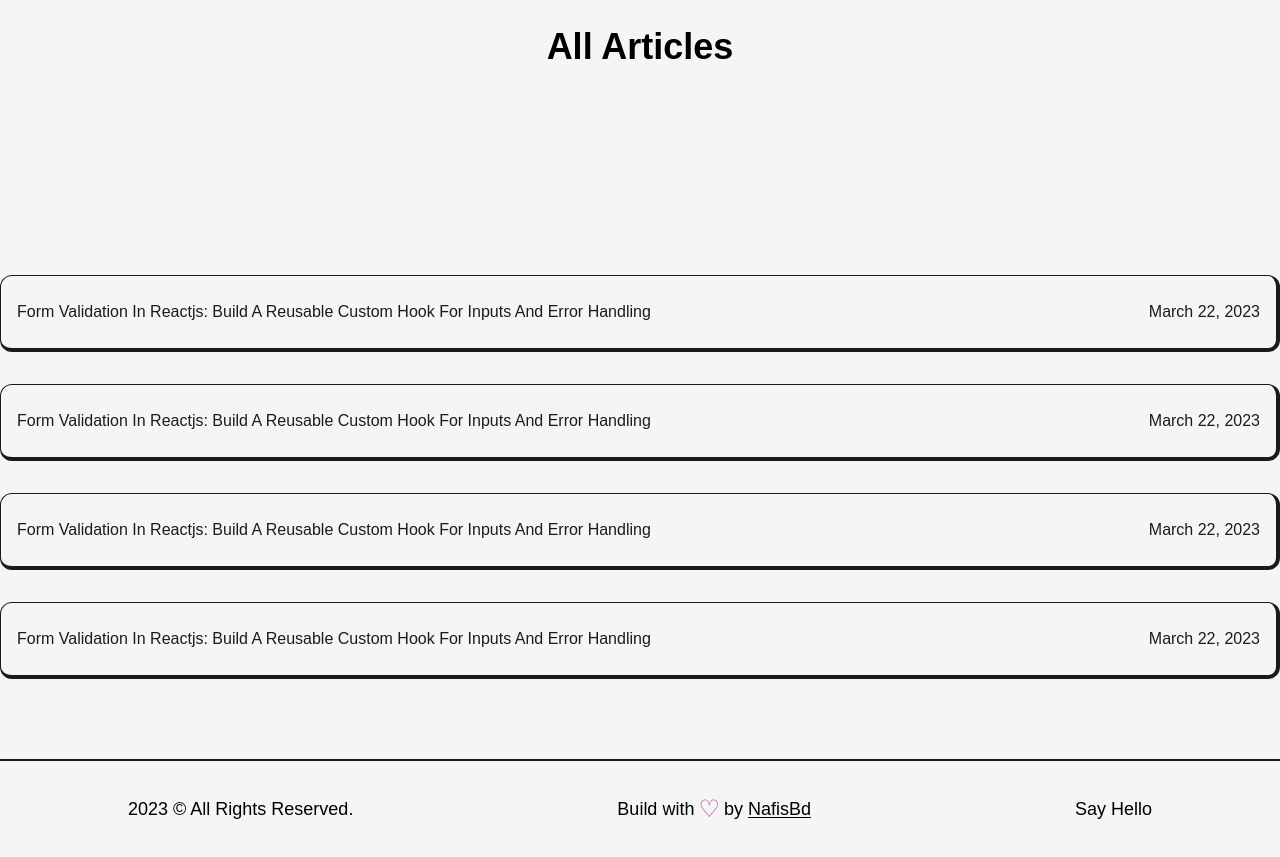
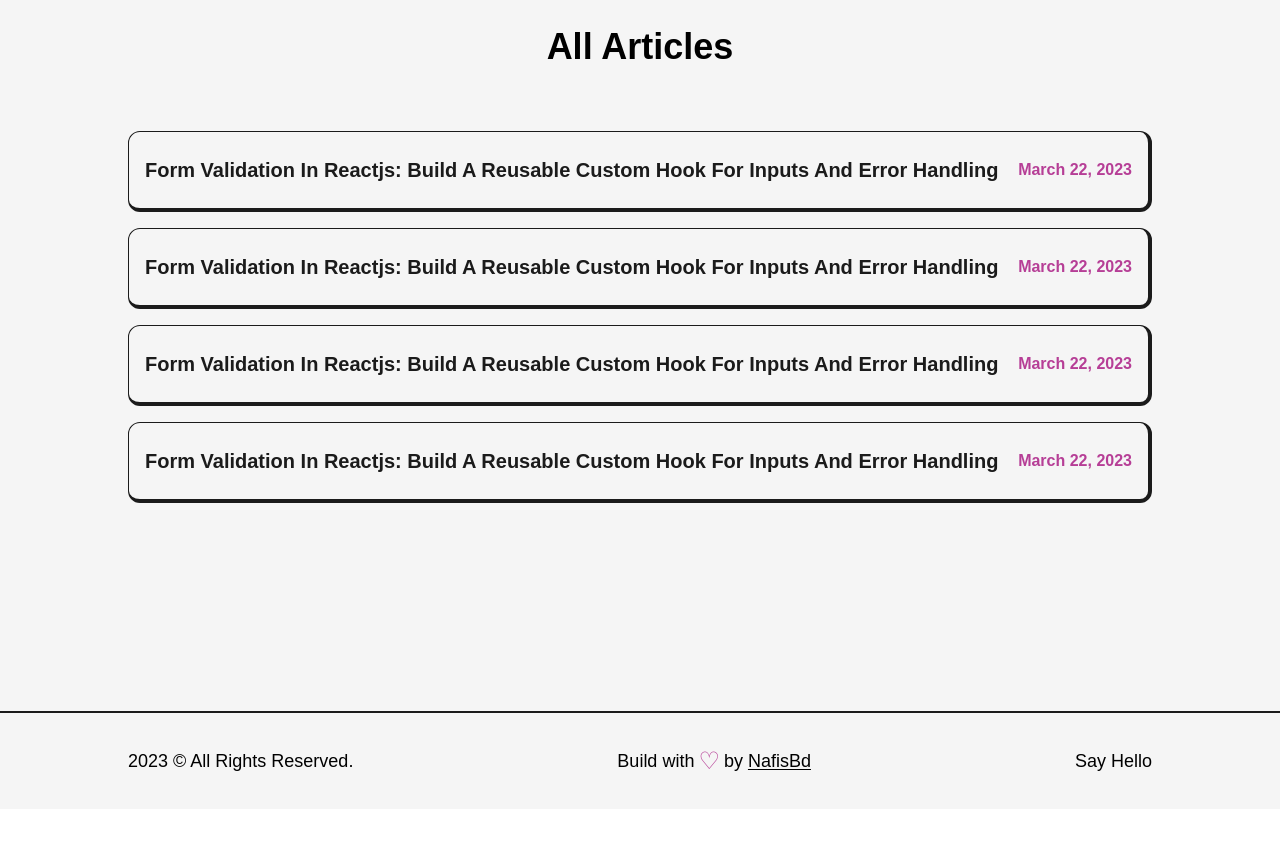
Before and after one commit to NafisMahmudAyon/Portfolio-NafisBd.com, a Next.js app: page /articles in a window 1280 px wide. Shown: the part 1000-1857 px from the top of the page. After the commit the page ends 1809 px from the top, so only its background shows below. Built offline with nearby package versions, Linux system fonts and the light colour scheme.

Commit message:
portfolio website nafisbd.com article page added

```diff
--- a/src/pages/articles.js
+++ b/src/pages/articles.js
@@ -1,4 +1,4 @@
-import React from 'react'
+import React, { useRef } from 'react'
 import Head from 'next/head'
 import Layout from '@/components/Layout'
 import AnimatedText from '@/components/AnimatedText'
@@ -6,18 +6,52 @@ import Link from 'next/link'
 import Image from 'next/image'
 import Article from '../../public/images/articles/pagination component in reactjs.jpg'
 import Article1 from '../../public/images/articles/smooth scrolling in reactjs.png'
-import { motion } from 'framer-motion'
+import { motion, useMotionValue } from 'framer-motion'
 
 const FramerImage = motion(Image);
 
-const Articles = ({img, title, date, link}) => {
+const MovingImage = ({title, img, link}) => {
+
+  const x = useMotionValue(0);
+  const y = useMotionValue(0);
+  const imgRef = useRef(null);
+
+  function handleMouse(event) {
+    imgRef.current.style.display ="inline-block";
+    x.set(event.pageX);
+    y.set(-10);
+
+  }
+  function handleMouseLeave(event) {
+    imgRef.current.style.display ="none";
+    x.set(0);
+    y.set(0);
+  }
+
+  return (
+    <Link href={link}
+      onMouseMove={handleMouse}
+      onMouseLeave={handleMouseLeave}
+    >
+      <h2 className=' capitalize text-xl font-semibold hover:underline'>{title}</h2>
+      <FramerImage
+        style={{ x:x, y:y }}
+        initial={{ opacity:0 }}
+        whileInView={{ opacity:1, transition:{duration: 0.2} }}
+        ref={imgRef} src={img} alt={title} className='z-10 w-96 h-auto hidden absolute rounded-lg' />
+    </Link>
+  )
+}
+
+const SingleArticle = ({img, title, date, link}) => {
   return(
-    <li className='relative w-full p-4 py-6 my-4 rounded-xl flex items-center justify-between bg-light text-dark first:mt-0 border border-solid border-dark border-r-4 border-b-4'>
-      <Link href={link}>
-        <h2>{title}</h2>
-      </Link>
-      <span>{date}</span>
-    </li>
+    <motion.li
+      initial={{ y:200 }}
+      whileInView={{ y:0, transition:{duration:0.5, ease:"easeInOut"} }}
+      className='relative w-full p-4 py-6 my-4 rounded-xl flex items-center justify-between bg-light text-dark first:mt-0 border border-solid border-dark border-r-4 border-b-4'>
+      <MovingImage title={title} img={img} link={link} />
+      <span className='text-primary font-semibold pl-4'>{date}</span>
+    </motion.li>
   )
 }
 
@@ -68,32 +102,36 @@ const articles = () => {
                 link="/"
               />
             </ul>
+
+
             <h2 className=' font-bold text-4xl w-full text-center my-16 mt-32 '>All Articles</h2>
-          </Layout>
-          <Articles
+
+
+            <SingleArticle
               title="Form Validation In Reactjs: Build A Reusable Custom Hook For Inputs And Error Handling"
               date="March 22, 2023"
               link="/"
               img={Article1}
             />
-          <Articles
+            <SingleArticle
               title="Form Validation In Reactjs: Build A Reusable Custom Hook For Inputs And Error Handling"
               date="March 22, 2023"
               link="/"
               img={Article1}
             />
-          <Articles
+            <SingleArticle
               title="Form Validation In Reactjs: Build A Reusable Custom Hook For Inputs And Error Handling"
               date="March 22, 2023"
               link="/"
               img={Article1}
             />
-          <Articles
+            <SingleArticle
               title="Form Validation In Reactjs: Build A Reusable Custom Hook For Inputs And Error Handling"
               date="March 22, 2023"
               link="/"
               img={Article1}
             />
+          </Layout>
 
         </main>
     </>
```
Lines whose indentation alone changed are shown as unchanged.
